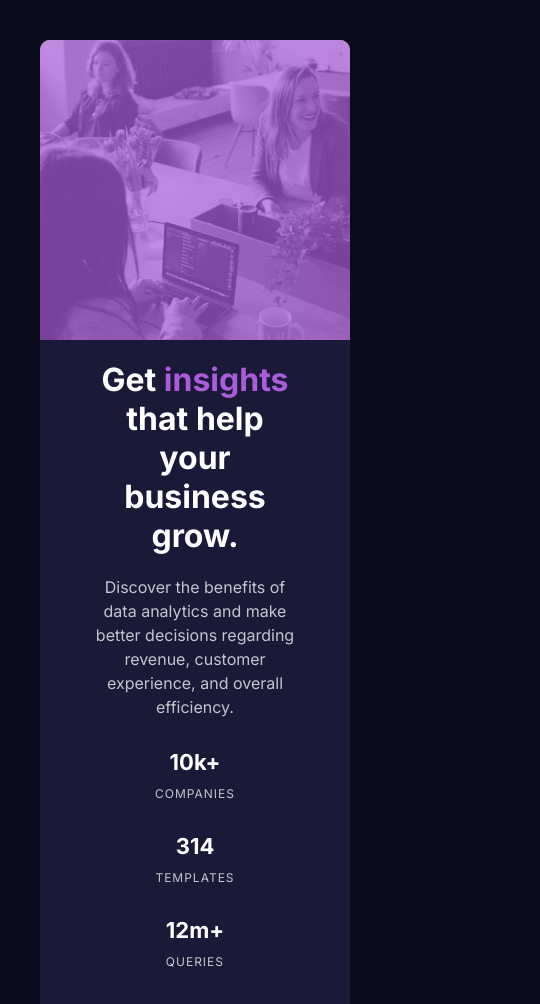
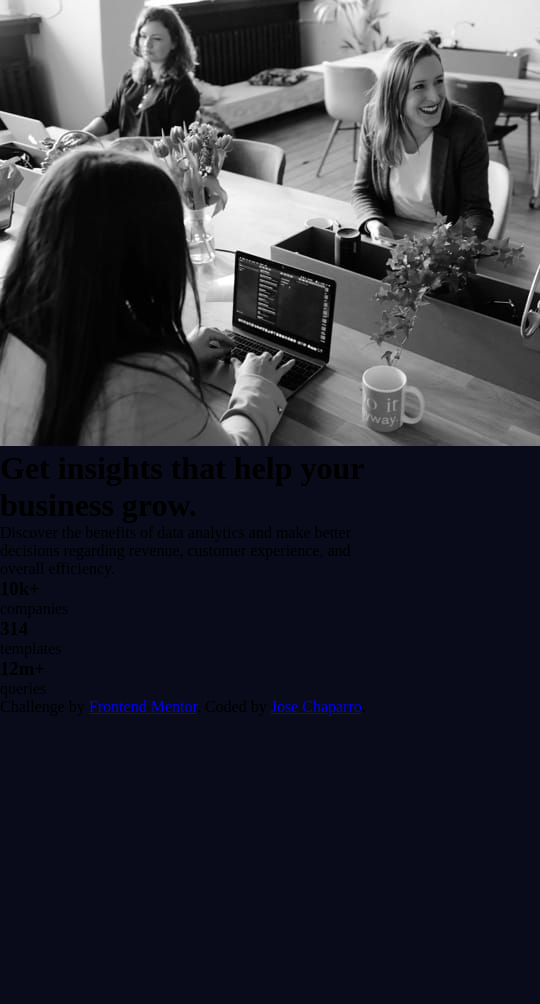
Before and after one commit to jchapar/stats_card_component, a plain HTML site: page index.html in a window 390 px wide. Shown: the top 1004 px of the page, 540 px wide, since content can reach past the window. After the commit the page ends 844 px from the top, so only its background shows below. Drawn offline with Linux system fonts and the light colour scheme.

Commit message:
removed current styling. current styles would not work with proper responsiveness

```diff
--- a/index.html
+++ b/index.html
@@ -12,7 +12,7 @@
 
   <div class="card">
     <div class="card-img">
-      <div class="img"></div>
+      <img src="images/image-header-desktop.jpg" alt="Card-image" class="img">
     </div>
     <div class="card-content">
       <h1>  Get <span>insights</span> that help your business grow.</h1>
--- a/style.css
+++ b/style.css
@@ -23,100 +23,3 @@ font-family: 'Lexend Deca', sans-serif;
 body {
   background: var(--very-dark-blue);
 }
-
-.card {
-  background: var(--dark-blue);
-  margin: 40px;
-  display: flex;
-  flex-direction: column;
-  border-radius: 10px;
-}
-
-.card-img {
-  height: 300px;
-  width: 100%;
-  flex-basis: 1;
-  border-top-right-radius: 10px;
-  border-top-left-radius: 10px;
-  overflow: hidden;
-}
-
-.card-img .img {
-  background: url("images/image-header-mobile.jpg") no-repeat center center /
-    cover;
-  height: 100%;
-  width: 100%;
-  position: relative;
-}
-
-.card-img .img::before {
-  position: absolute;
-  content: "";
-  top: 0;
-  left: 0;
-  width: 100%;
-  height: 100%;
-  background: var(--violet-color);
-  opacity: 0.7;
-}
-
-.card-content {
-  flex-basis: 2;
-  padding: 20px;
-  color: #fff;
-  font-family: "Inter", sans-serif;
-  display: flex;
-  flex-direction: column;
-  align-items: center;
-}
-
-.card-content h1 {
-  max-width: 80%;
-  text-align: center;
-  margin-bottom: 20px;
-  font-weight: 700;
-}
-
-.card-content h1 span {
-  color: var(--violet-color);
-}
-
-.card-content p {
-  color: var(--transparent-white);
-  text-align: center;
-  line-height: 1.5;
-  max-width: 80%;
-  margin-bottom: 30px;
-}
-
-.stats {
-  display: flex;
-  flex-direction: column;
-  justify-content: center;
-  align-items: center;
-}
-
-.stats .stat {
-  text-align: center;
-}
-
-.stat h3 {
-  font-size: 22px;
-  margin-bottom: 10px;
-}
-
-.stat p {
-  text-transform: uppercase;
-  font-size: 12px;
-  letter-spacing: 1px;
-}
-
-/* Attribution */
-.attribution {
-  font-size: 11px;
-  text-align: center;
-  color: #fff;
-}
-.attribution a {
-  color: hsl(228, 45%, 44%);
-}
```
